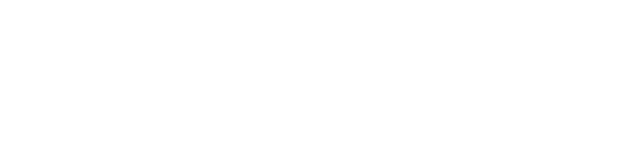
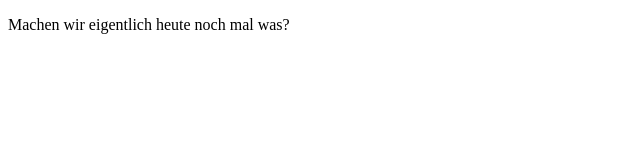
Before and after one commit to CharaSensei/wba1Kokosnuss, a plain HTML site: page index.html in a window 1280 px wide. Shown: the whole page, without its empty margins (0-640 px from the left). Drawn offline with Linux system fonts and the light colour scheme.

Commit message:
macht mal was sinnvolles

```diff
--- a/index.html
+++ b/index.html
@@ -1,9 +1,9 @@
 <!DOCTYPE html>
 <html>
 <head>
-	<title></title>
+	<title>Index</title>
 </head>
 <body>
-
+	<p>Machen wir eigentlich heute noch mal was?</p>
 </body>
 </html>
```
